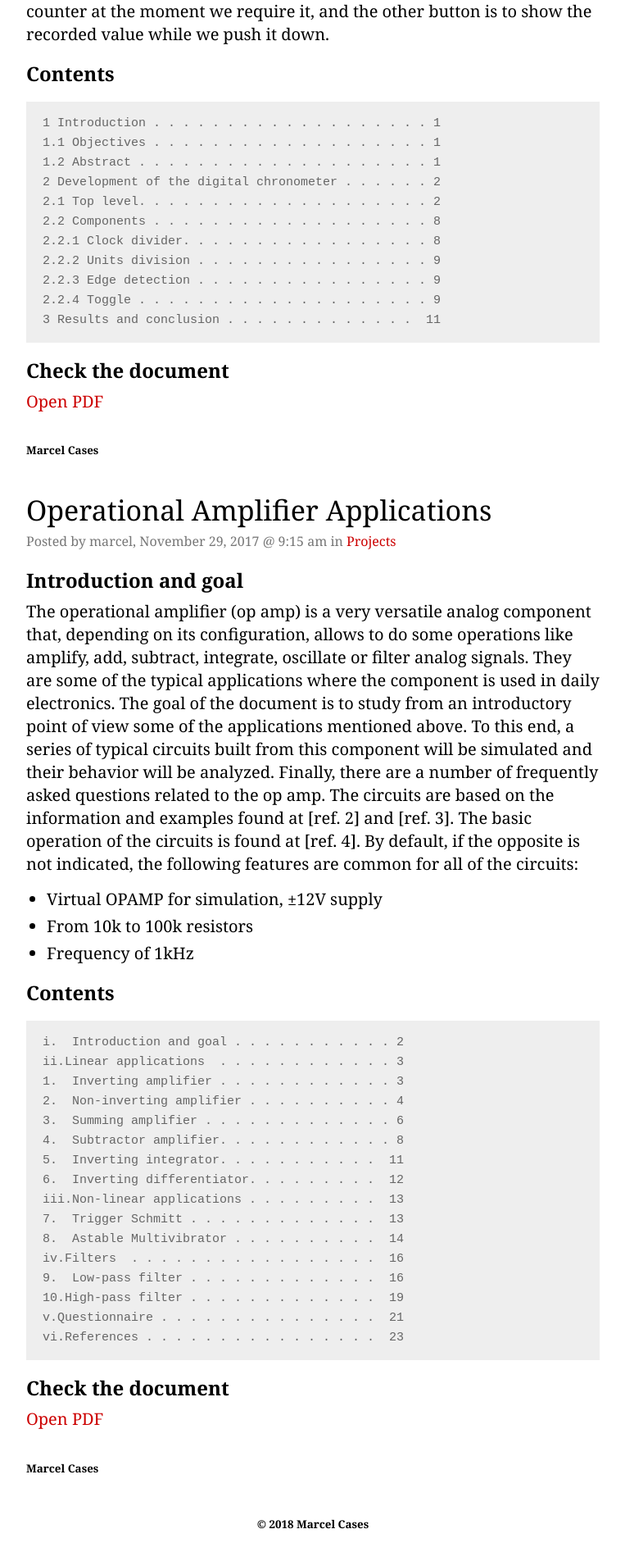
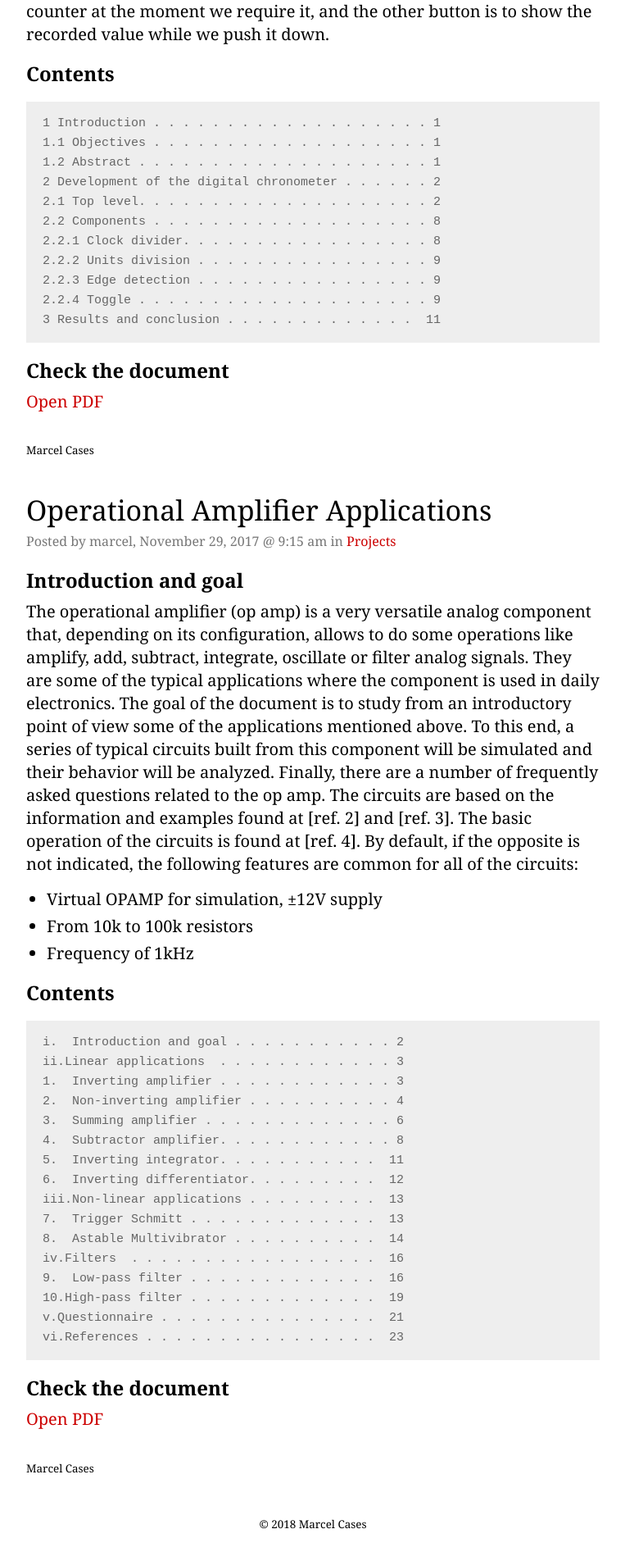
Before and after one commit to marcelcases/marcelcases.github.io, a Jekyll site: the page built from index.html, in a window 1280 px wide. Shown: the part 910-2814 px from the top of the page at 82% size, without its empty margins (258-1021 px from the left). Built offline with Jekyll 4.4.1, drawn with Linux system fonts in a browser that asks for light colours; comment, search, counter and statistics services are not loaded.

Commit message:
Update footer.html

```diff
--- a/_includes/footer.html
+++ b/_includes/footer.html
@@ -1 +1,7 @@
+<style>
+  h6 {
+    font-weight: normal;
+  }
+</style>
+
 <span class='notbold'><center><h6><p>&copy; 2018 Marcel Cases<p></h6></center></span>
```
